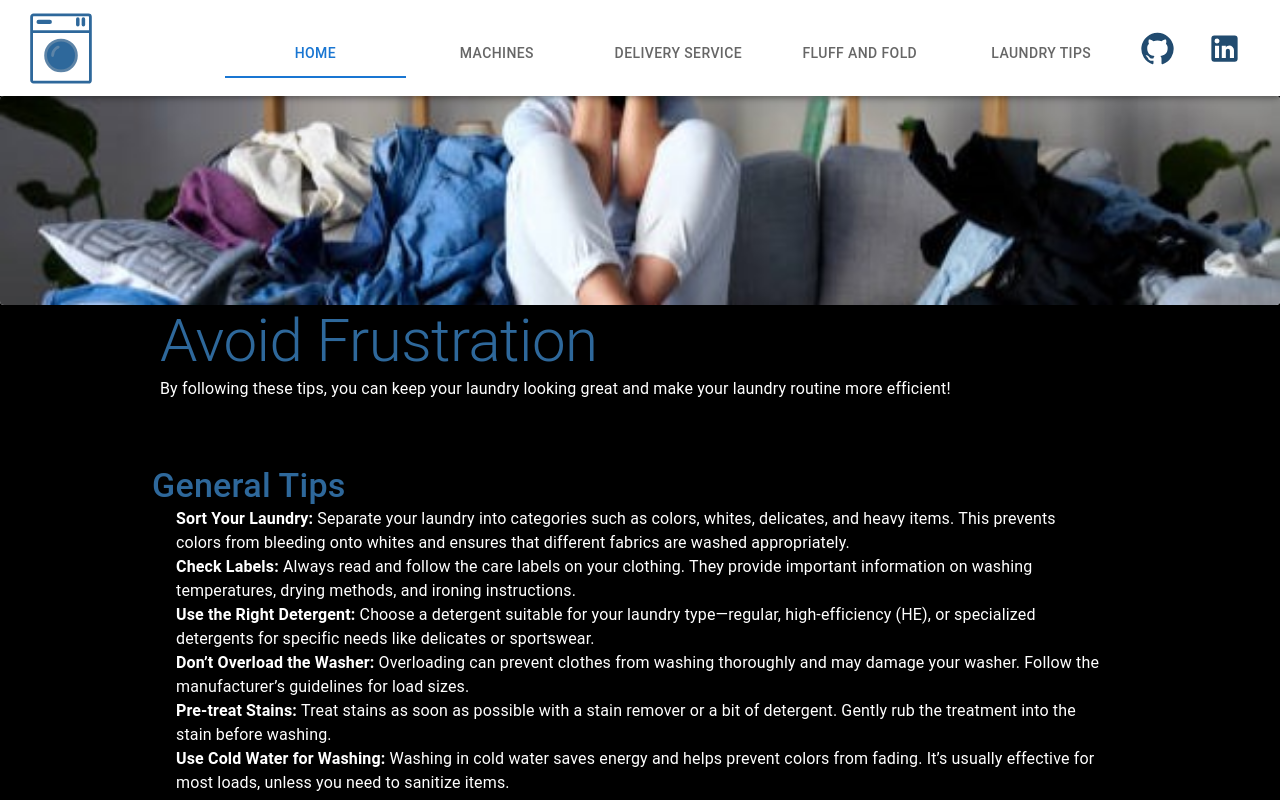
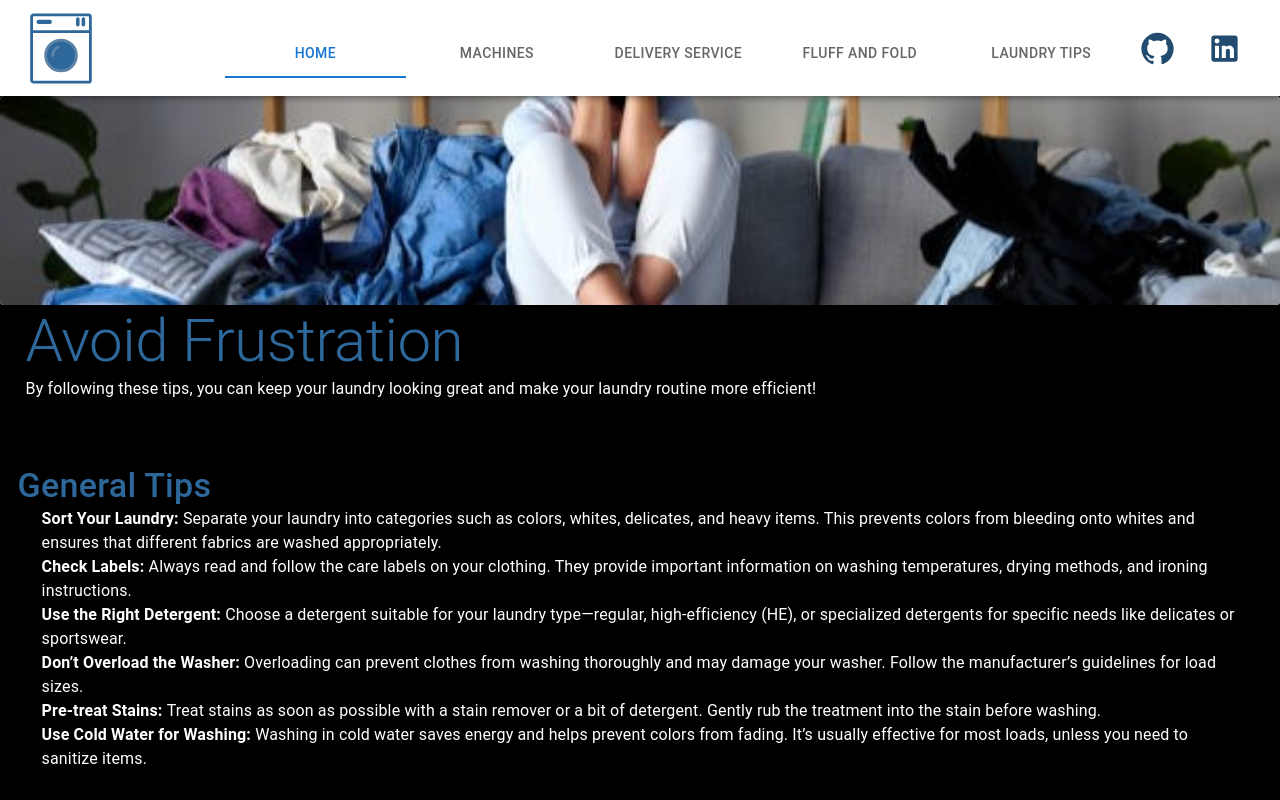
Before and after one commit to arlette-o/LaundroMapp, a Next.js app: page /tips in a window 1280 px wide. Shown: the top 800 px of the page. Built offline with nearby package versions, Linux system fonts and the light colour scheme; no server answers.

Commit message:
more responsiveness minor: text on pages

```diff
--- a/app/delivery/page.tsx
+++ b/app/delivery/page.tsx
@@ -14,7 +14,7 @@ export default function Delivery() {
       <Card>
         <Image src={DeliveryVan} alt="Header Image" height={100} width={2000} />
       </Card>
-      <Box textAlign="center" sx={{ marginRight: 20, marginLeft: 20 }}>
+      <Box textAlign="center" sx={{ marginRight: "10vw", marginLeft: "10vw" }}>
         <HeaderText title="Laundry Delievered Straight to You" />
         <Typography>
           Discover the ultimate convenience with our Laundry Delivery Service,
--- a/app/fluffnfold/page.tsx
+++ b/app/fluffnfold/page.tsx
@@ -20,7 +20,7 @@ export default function FluffNFold() {
           width={2000}
         />
       </Card>
-      <Box textAlign="center" sx={{ marginRight: 20, marginLeft: 20 }}>
+      <Box textAlign="center" sx={{ marginRight: "10vw", marginLeft: "10vw" }}>
         <HeaderText title="Fluff 'N' Fold" />
         <Typography>
           Are you busy, need some help, or just not feeling up to doing your
--- a/app/tips/page.tsx
+++ b/app/tips/page.tsx
@@ -14,7 +14,7 @@ export default function Tips() {
       <Card>
         <Image src={Frustration} alt="Header Image" height={100} width={2000} />
       </Card>
-      <Box textAlign="left" sx={{ marginRight: 20, marginLeft: 20 }}>
+      <Box textAlign="left" sx={{ marginRight: "2vw", marginLeft: "2vw" }}>
         <HeaderText title="Avoid Frustration" />
         <Typography>
           By following these tips, you can keep your laundry looking great and
--- a/components/structure/hamburger.tsx
+++ b/components/structure/hamburger.tsx
@@ -48,7 +48,7 @@ export default function Hamburger() {
           edge="start"
           color="inherit"
           aria-label="menu"
-          sx={{ mr: 2 }}
+          sx={{ mr: "9vw" }}
           onClick={toggleDrawer}
         >
           <MenuIcon />
```
